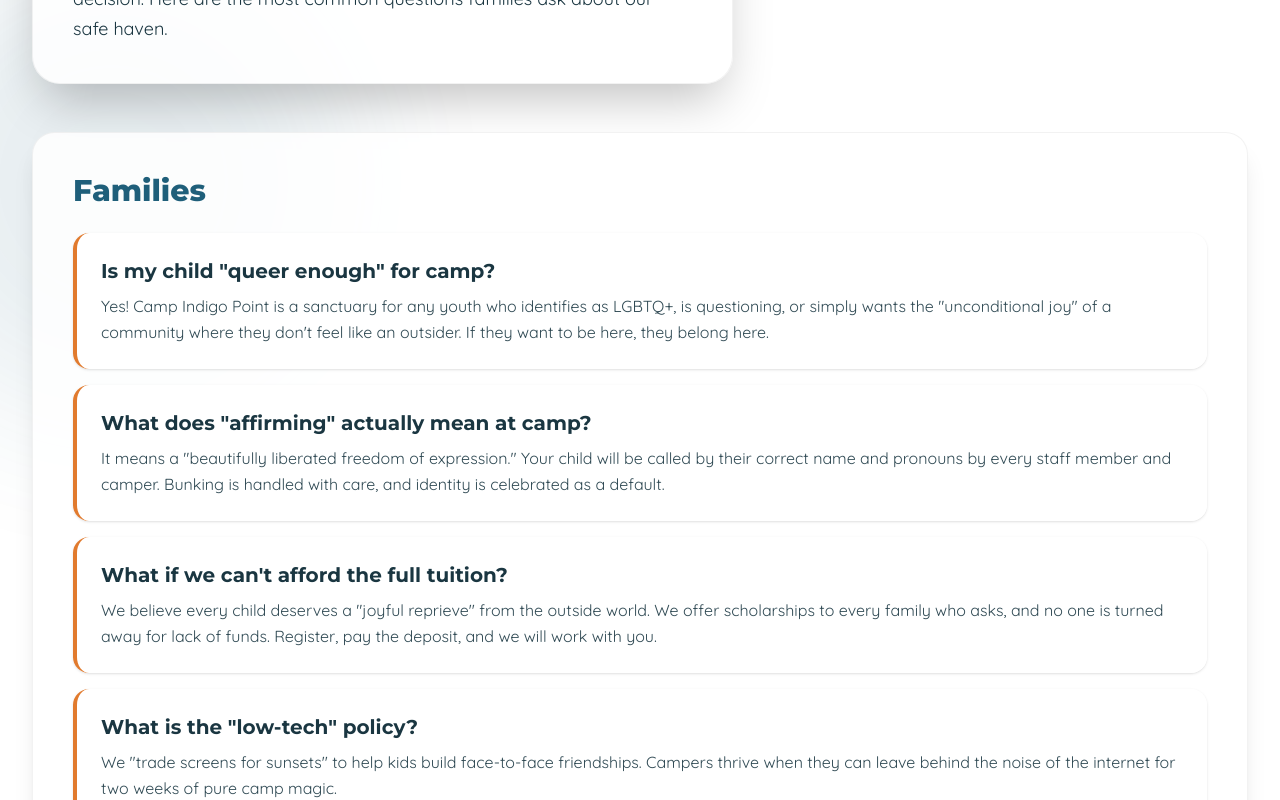
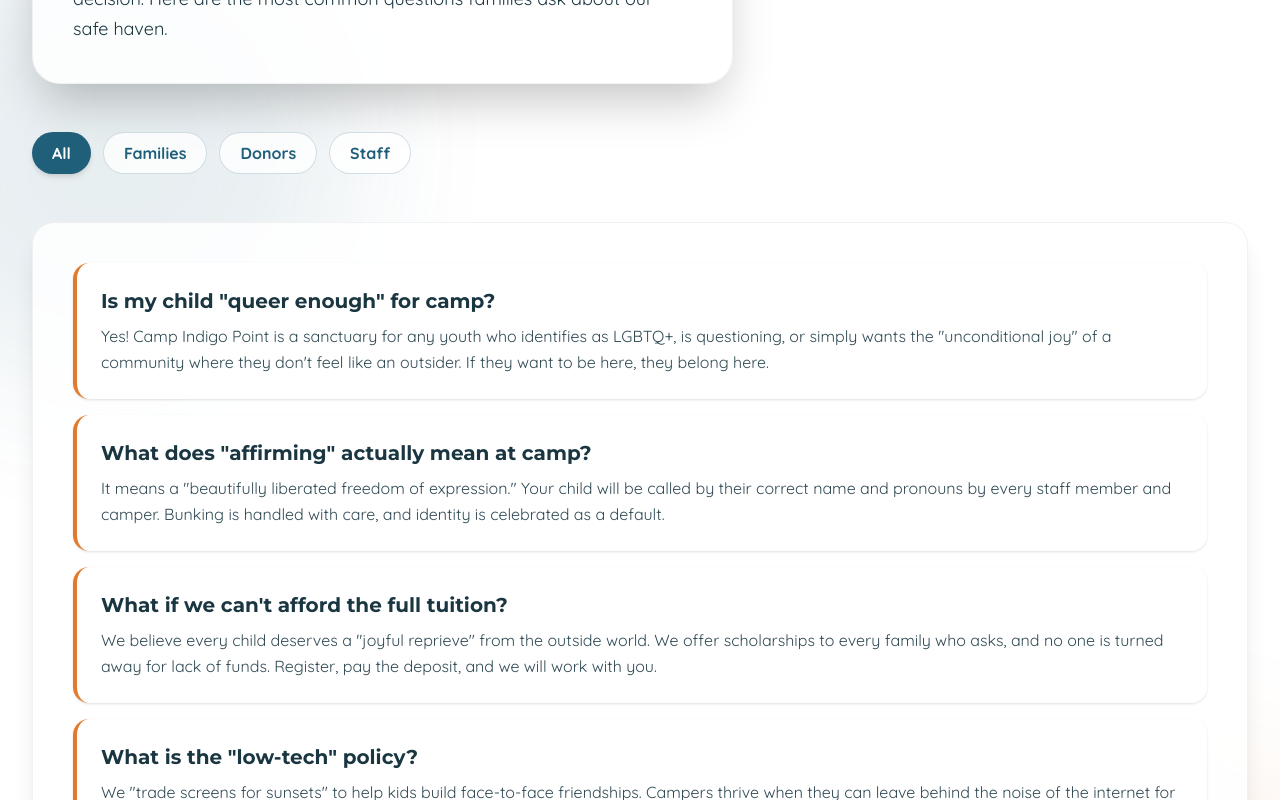
Before and after one commit to RavBogard/CampIndigoPoint, a React (Vite) app: page /faq in a window 1280 px wide. Shown: the part 480-1280 px from the top of the page. Built offline with nearby package versions, Linux system fonts and the light colour scheme.

Commit message:
feat: complete Phase 8 Interactive Resource Hub

```diff
--- a/src/content/faq.js
+++ b/src/content/faq.js
@@ -7,47 +7,49 @@
   primaryActionId: actionLinks.register.id,
   intro:
     'We know that choosing a summer sanctuary for your child is a big decision. Here are the most common questions families ask about our safe haven.',
-  groups: {
-    families: [
+  categories: ['Families', 'Donors', 'Staff'],
+  items: [
     {
+      category: 'Families',
       question: 'Is my child "queer enough" for camp?',
       answer:
         'Yes! Camp Indigo Point is a sanctuary for any youth who identifies as LGBTQ+, is questioning, or simply wants the "unconditional joy" of a community where they don\'t feel like an outsider. If they want to be here, they belong here.',
     },
     {
+      category: 'Families',
       question: 'What does "affirming" actually mean at camp?',
       answer:
         'It means a "beautifully liberated freedom of expression." Your child will be called by their correct name and pronouns by every staff member and camper. Bunking is handled with care, and identity is celebrated as a default.',
     },
     {
+      category: 'Families',
       question: 'What if we can\'t afford the full tuition?',
       answer:
         'We believe every child deserves a "joyful reprieve" from the outside world. We offer scholarships to every family who asks, and no one is turned away for lack of funds. Register, pay the deposit, and we will work with you.',
     },
     {
+      category: 'Families',
       question: 'What is the "low-tech" policy?',
       answer:
         'We "trade screens for sunsets" to help kids build face-to-face friendships. Campers thrive when they can leave behind the noise of the internet for two weeks of pure camp magic.',
     },
-    ],
-    donors: [
     {
+      category: 'Donors',
       question: 'How is my donation used?',
       answer:
         'Donations primarily go to our scholarship fund, ensuring that every kid can find their "sanctuary" at camp regardless of their family\'s financial situation.',
     },
     {
+      category: 'Donors',
       question: 'Who is the Ashrei Foundation?',
       answer:
         'The Ashrei Foundation is our 501(c)(3) fiscal sponsor. They provide the administrative backbone that allows us to focus on the joy and safety of our campers.',
     },
-    ],
-    staff: [
     {
+      category: 'Staff',
       question: 'What is it like to work at Indigo Point?',
       answer:
         'It is hard work, deep joy, and a chance to build "the most home our kids have ever felt." You\'ll be a role model in a community where being wholeheartedly yourself is the only requirement.',
     },
   ],
-  },
 }
--- a/src/routes/FaqRoute.jsx
+++ b/src/routes/FaqRoute.jsx
@@ -1,9 +1,17 @@
+import { useState } from "react";
+import { motion, AnimatePresence } from "framer-motion";
 import PageFrame from "../components/site/PageFrame";
 import { faqPage } from "../content/faq";
 import { usePageMetadata } from "../lib/metadata";
 
 const FaqRoute = () => {
   usePageMetadata("faq");
+  const [activeCategory, setActiveCategory] = useState("All");
+
+  const categories = ["All", ...faqPage.categories];
+  const filteredItems = activeCategory === "All"
+    ? faqPage.items
+    : faqPage.items.filter(item => item.category === activeCategory);
 
   return (
     <PageFrame
@@ -12,31 +20,50 @@
       intro={faqPage.intro}
     >
       <div className="grid gap-8 md:gap-12">
-        {Object.entries(faqPage.groups).map(([groupName, items]) => (
-          <section
-            key={groupName}
-            aria-labelledby={`faq-group-${groupName.toLowerCase().replace(/\s+/g, "-")}`}
-            className="bg-white/85 border border-black/5 shadow-xl rounded-[1.4rem] p-6 md:p-10 grid gap-6 content-start"
-          >
-            <h2 id={`faq-group-${groupName.toLowerCase().replace(/\s+/g, "-")}`} className="text-3xl font-extrabold font-serif capitalize text-[var(--color-camp-teal)]">
-              {groupName}
-            </h2>
-            <div className="grid gap-4">
-              {items.map((item) => (
-                <article
+
+        {/* Filter Chips */}
+        <section aria-label="FAQ Categories" className="flex flex-wrap gap-3">
+          {categories.map((category) => (
+            <button
+              key={category}
+              onClick={() => setActiveCategory(category)}
+              className={`px-5 py-2 rounded-full font-bold transition-all ${
+                activeCategory === category
+                  ? "bg-[var(--color-camp-teal)] text-white shadow-md"
+                  : "bg-white/80 text-[var(--color-camp-teal)] hover:bg-[var(--color-camp-teal)] hover:text-white border border-[var(--color-camp-teal)]/20"
+              }`}
+            >
+              {category}
+            </button>
+          ))}
+        </section>
+
+        {/* Filterable List */}
+        <section
+          aria-live="polite"
+          className="bg-white/85 border border-black/5 shadow-xl rounded-[1.4rem] p-6 md:p-10"
+        >
+          <motion.div layout className="grid gap-4">
+            <AnimatePresence mode="popLayout">
+              {filteredItems.map((item) => (
+                <motion.article
                   key={item.question}
-                  aria-labelledby={`faq-item-${item.question.toLowerCase().replace(/[^a-z0-9]+/g, "-")}`}
+                  layout
+                  initial={{ opacity: 0, y: 10, scale: 0.98 }}
+                  animate={{ opacity: 1, y: 0, scale: 1 }}
+                  exit={{ opacity: 0, scale: 0.95, transition: { duration: 0.2 } }}
+                  transition={{ duration: 0.3, type: "spring", bounce: 0.4 }}
                   className="bg-white/90 border-l-4 border-[var(--color-camp-orange)] rounded-2xl p-6 shadow-sm grid gap-2"
                 >
-                  <h3 id={`faq-item-${item.question.toLowerCase().replace(/[^a-z0-9]+/g, "-")}`} className="font-serif font-bold text-xl text-[var(--color-camp-text)]">
+                  <h3 className="font-serif font-bold text-xl text-[var(--color-camp-text)]">
                     {item.question}
                   </h3>
                   <p className="leading-relaxed text-[var(--color-camp-text)]/90">{item.answer}</p>
-                </article>
+                </motion.article>
               ))}
-            </div>
-          </section>
-        ))}
+            </AnimatePresence>
+          </motion.div>
+        </section>
       </div>
     </PageFrame>
   );
```
Also changed, not shown: .planning/STATE.md, .planning/phases/08-youth-safety-and-resource-hub/08-VERIFICATION.md (added). Lines whose indentation alone changed are shown as unchanged.
